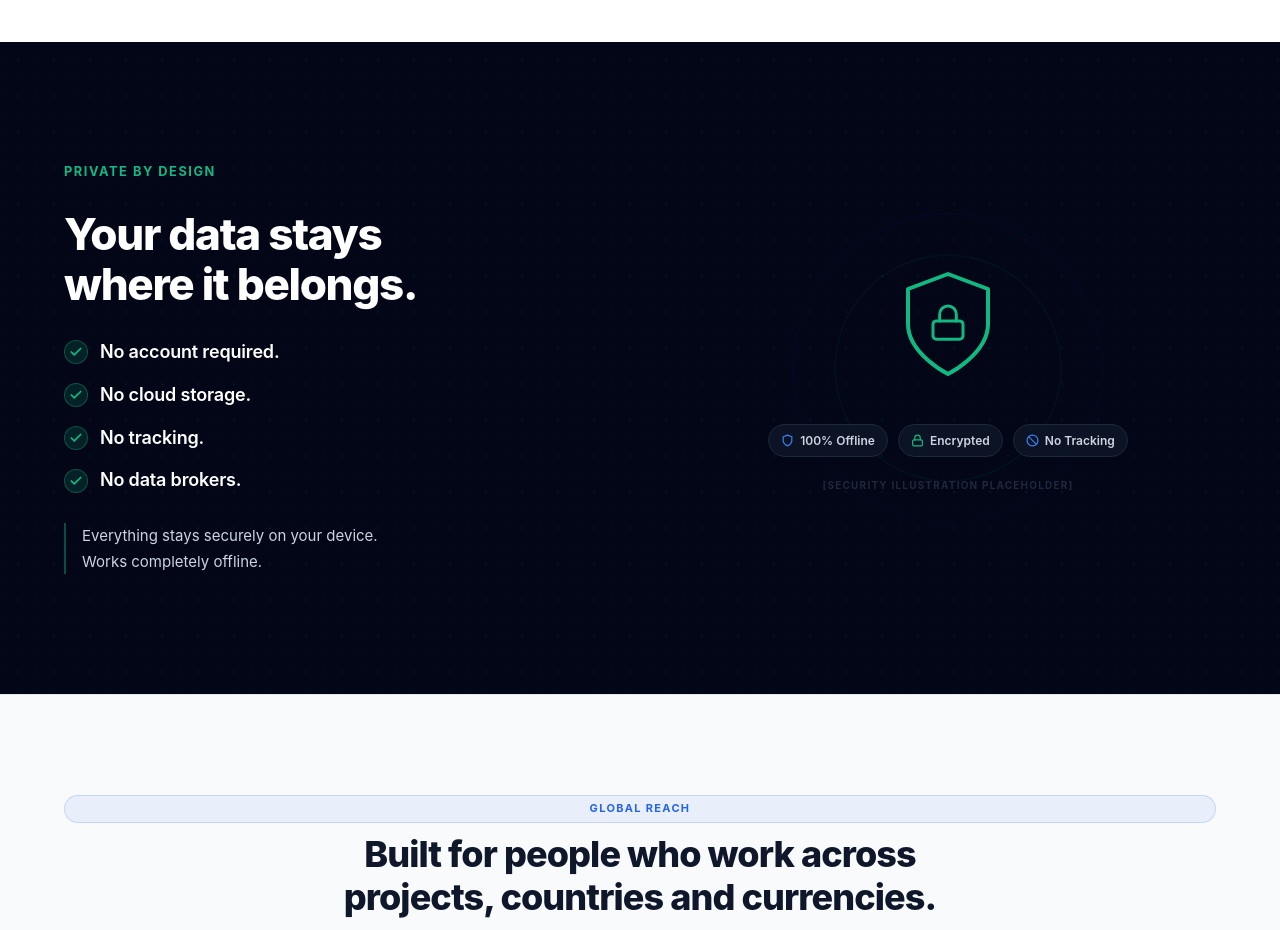
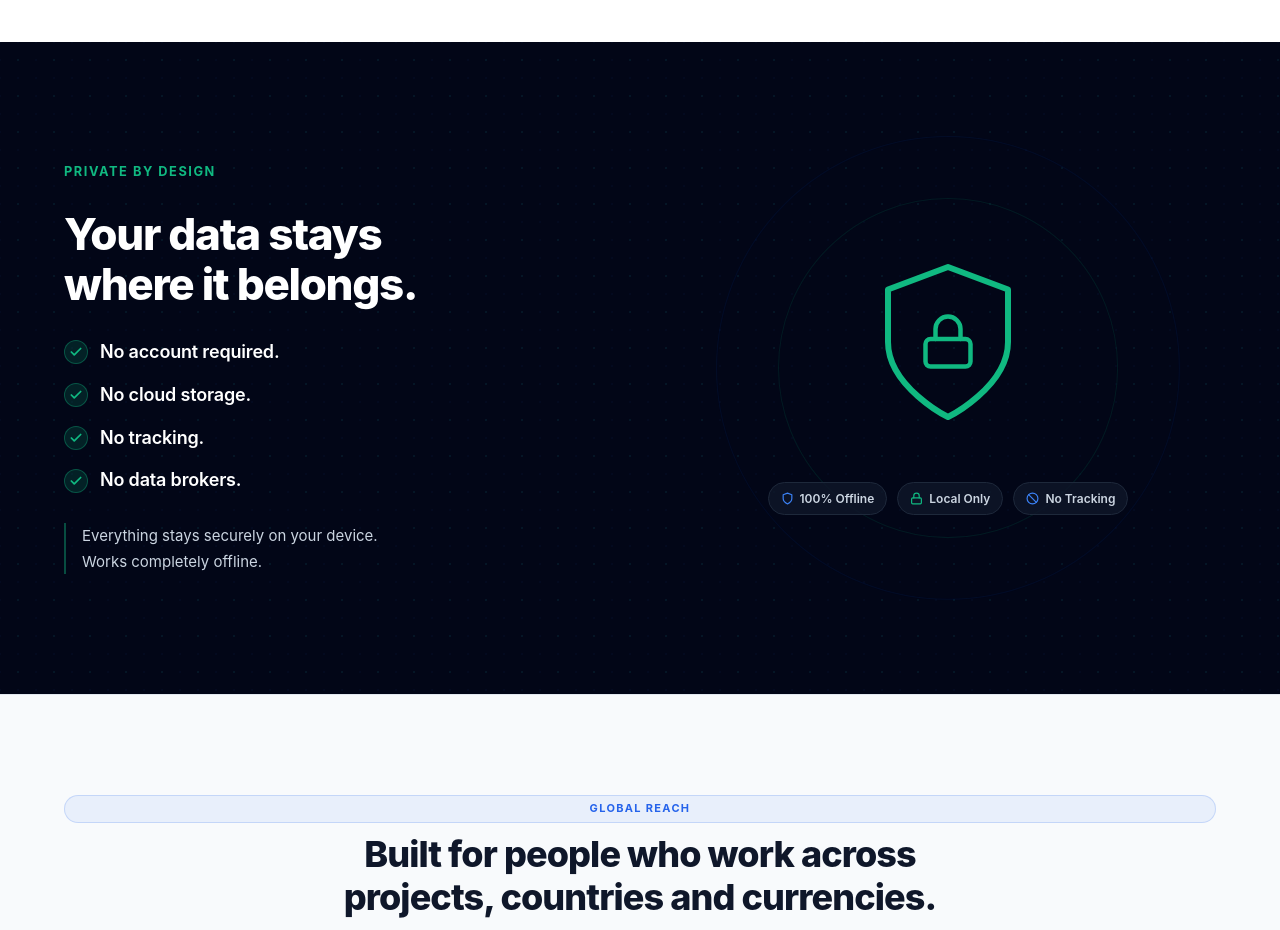
Before and after one commit to nowayjosay/cledger-website, a website: page index.html in a window 1280 px wide. Shown: the part 1540-2470 px from the top of the page. Drawn offline with Linux system fonts and the light colour scheme.

Commit message:
Update chip, shield, and illustration

```diff
--- a/index.html
+++ b/index.html
@@ -192,11 +192,11 @@
               <div class="shield-glow-ring" aria-hidden="true"></div>
               <div class="shield-glow-ring shield-glow-ring--outer" aria-hidden="true"></div>
               <div class="shield-body" aria-hidden="true">
-                <svg width="120" height="120" viewBox="0 0 24 24" fill="none" stroke="#10B981" stroke-width="0.8" stroke-linecap="round" stroke-linejoin="round" aria-hidden="true">
+                <svg width="180" height="180" viewBox="0 0 24 24" fill="none" stroke="#10B981" stroke-width="0.8" stroke-linecap="round" stroke-linejoin="round" aria-hidden="true">
                   <path d="M12 22s8-4 8-10V5l-8-3-8 3v7c0 6 8 10 8 10z"/>
                 </svg>
                 <div class="shield-lock-icon" aria-hidden="true">
-                  <svg width="40" height="40" viewBox="0 0 24 24" fill="none" stroke="#10B981" stroke-width="1.8" stroke-linecap="round" stroke-linejoin="round" aria-hidden="true">
+                  <svg width="60" height="60" viewBox="0 0 24 24" fill="none" stroke="#10B981" stroke-width="1.8" stroke-linecap="round" stroke-linejoin="round" aria-hidden="true">
                     <rect x="3" y="11" width="18" height="11" rx="2" ry="2"/>
                     <path d="M7 11V7a5 5 0 0 1 10 0v4"/>
                   </svg>
@@ -209,14 +209,13 @@
                 </div>
                 <div class="privacy-pill">
                   <svg width="13" height="13" viewBox="0 0 24 24" fill="none" stroke="#10B981" stroke-width="2.2" stroke-linecap="round" stroke-linejoin="round" aria-hidden="true"><rect x="3" y="11" width="18" height="11" rx="2"/><path d="M7 11V7a5 5 0 0 1 10 0v4"/></svg>
-                  Encrypted
+                  Local Only
                 </div>
                 <div class="privacy-pill">
                   <svg width="13" height="13" viewBox="0 0 24 24" fill="none" stroke="#3B82F6" stroke-width="2.2" stroke-linecap="round" stroke-linejoin="round" aria-hidden="true"><circle cx="12" cy="12" r="10"/><line x1="4.93" y1="4.93" x2="19.07" y2="19.07"/></svg>
                   No Tracking
                 </div>
               </div>
-              <p class="placeholder-label privacy-illustration-label">[Security Illustration Placeholder]</p>
             </div>
           </div>
 
--- a/styles.css
+++ b/styles.css
@@ -878,8 +878,8 @@ img {
   top: 50%;
   left: 50%;
   transform: translate(-50%, -50%);
-  width: 220px;
-  height: 220px;
+  width: 330px;
+  height: 330px;
   border-radius: 50%;
   border: 1px solid rgba(16, 185, 129, 0.14);
   animation: pulse-ring 3s ease-in-out infinite;
@@ -887,8 +887,8 @@ img {
 }
 
 .shield-glow-ring--outer {
-  width: 300px;
-  height: 300px;
+  width: 450px;
+  height: 450px;
   border-color: rgba(37, 99, 235, 0.1);
   animation-delay: 1s;
 }
@@ -903,8 +903,8 @@ img {
   display: flex;
   align-items: center;
   justify-content: center;
-  width: 160px;
-  height: 160px;
+  width: 240px;
+  height: 240px;
 }
 
 .shield-lock-icon {
```
